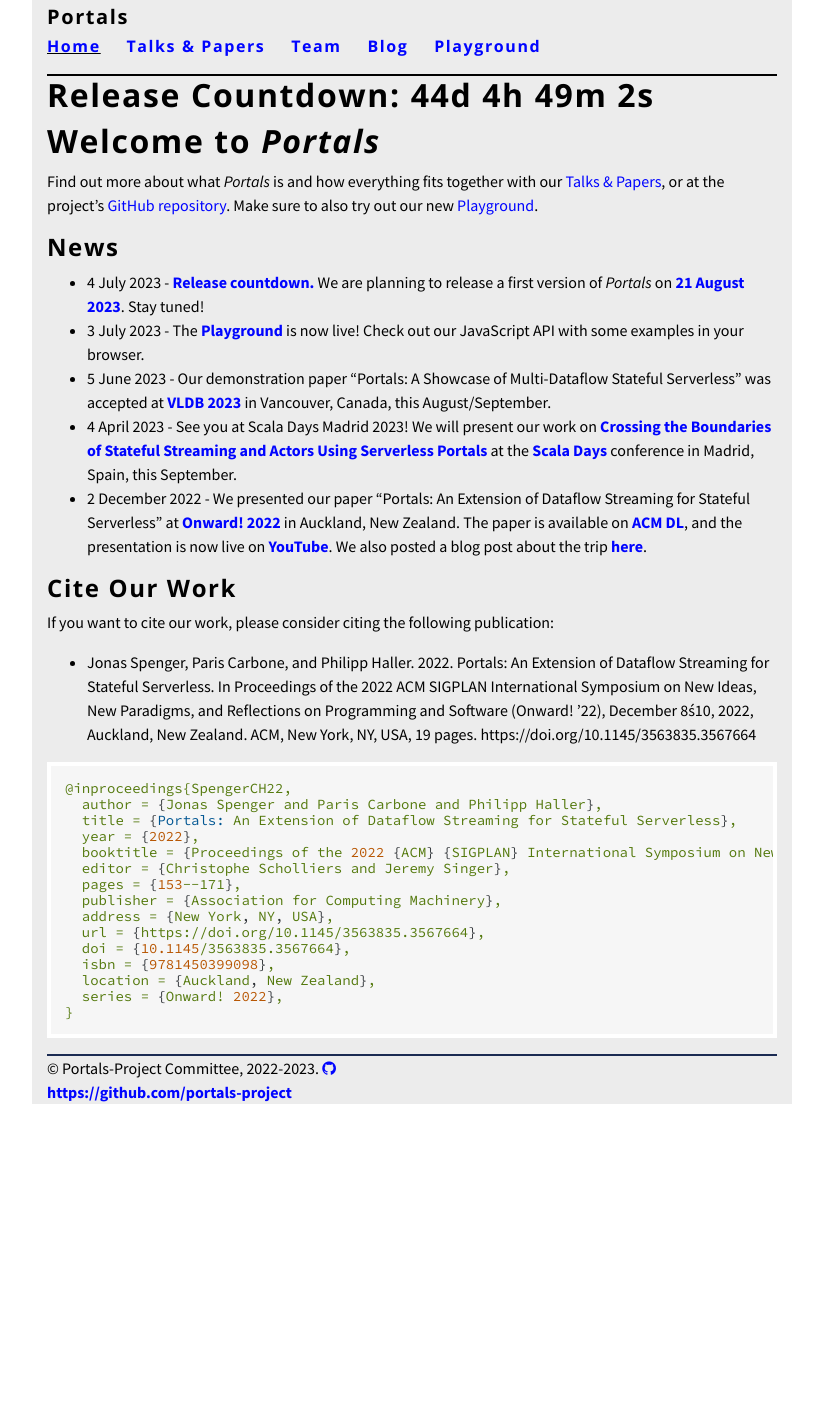
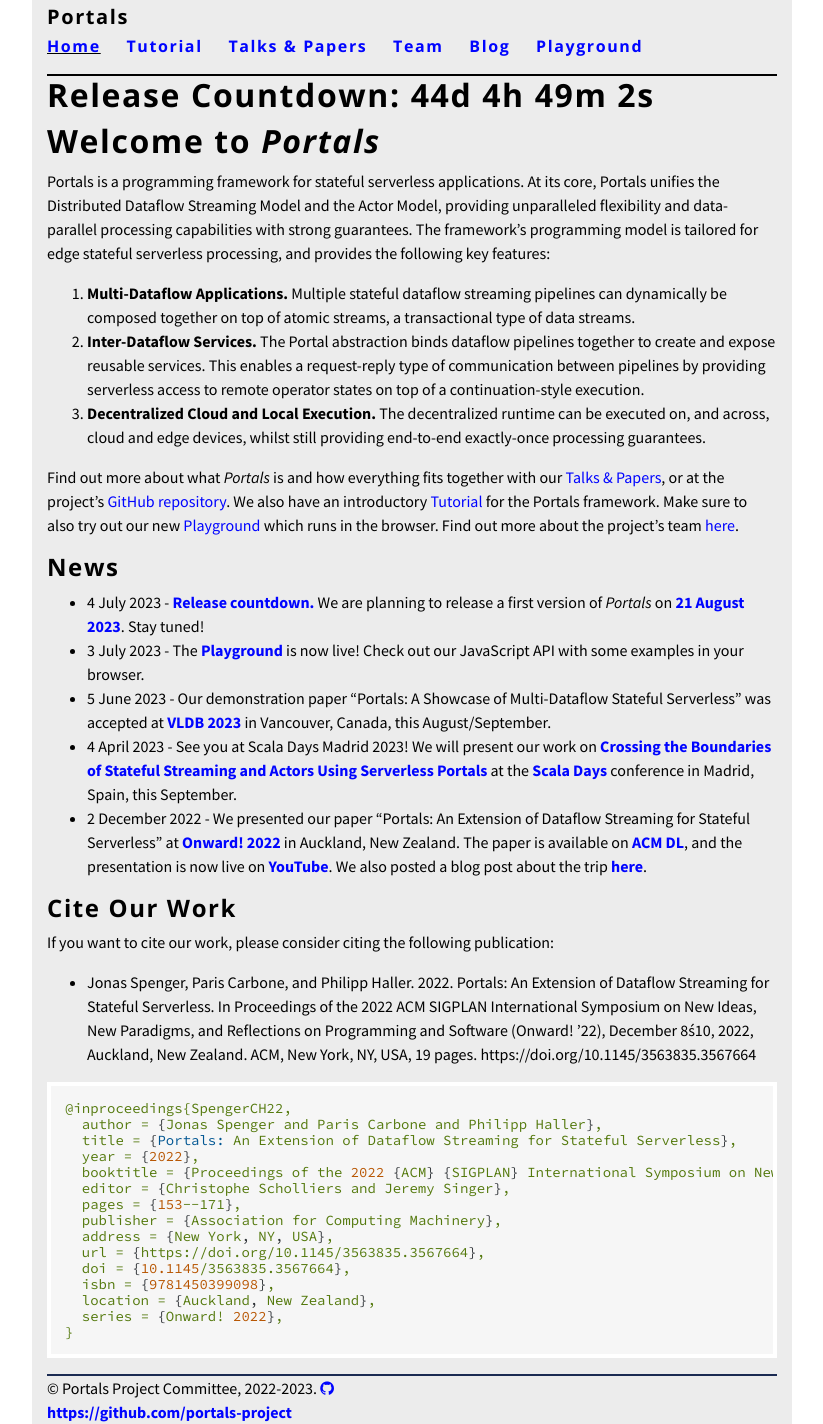
Before and after one commit to portals-project/portals-project.github.io, a Jekyll site: the page built from index.md, in a window 1280 px wide. Shown: the whole page, without its empty margins (228-1051 px from the left). Built offline with Jekyll 4.4.1, drawn with Linux system fonts in a browser that asks for light colours; nearby versions of some CDN libraries; before the commit the page ends 1104 px from its top, so only the background shows below that.

Commit message:
Website update
* Modified team members for latest status
* Added general information for the Portals project on the first page (fixes #6)
* Added a Tutorial page (left blank for now)
* Removed hyphen from Portals-Project

```diff
--- a/_config.yml
+++ b/_config.yml
@@ -4,4 +4,4 @@
     scope:
       path: ""
     values:
-      author: Portals-Project Committee
+      author: Portals Project Committee
--- a/_layouts/default.html
+++ b/_layouts/default.html
@@ -4,7 +4,7 @@
     <meta name="google-site-verification" content="a1ADv8ZqFqpPyedHSmCzSp2Z0LnwFklNIdHWR03AIzY" />
     <meta charset="utf-8">
     <meta name="viewport" content="width=device-width, initial-scale=1, shrink-to-fit=no">
-    <meta name="author" content="Portals-Project">
+    <meta name="author" content="Portals Project">
     <title>{{ page.title }} | {{ page.author }}</title>
     <link rel="stylesheet" href="https://cdnjs.cloudflare.com/ajax/libs/font-awesome/4.7.0/css/font-awesome.min.css">
     <link rel="stylesheet" href="https://stackpath.bootstrapcdn.com/bootstrap/4.5.0/css/bootstrap.min.css" integrity="sha384-9aIt2nRpC12Uk9gS9baDl411NQApFmC26EwAOH8WgZl5MYYxFfc+NcPb1dKGj7Sk" crossorigin="anonymous">
@@ -22,6 +22,7 @@
             <a class="navbar-brand" href="/">Portals</a>
             <ul>
               <li {% if "/" == page.url %}class="active"{% endif %}><a href="/">Home</a></li>
+              <li {% if "/tutorial" == page.url %}class="active"{% endif %}><a href="/tutorial">Tutorial</a></li>
               <li {% if "/talks-&-papers" == page.url %}class="active"{% endif %}><a href="/talks-&-papers">Talks & Papers</a></li>
               <li {% if "/team" == page.url %}class="active"{% endif %}><a href="/team">Team</a></li>
               <li {% if page.url contains "/blog/" %}class="active"{% endif %}><a href="/blog/">Blog</a></li>
@@ -32,7 +33,7 @@
             {{ content }}
           </div>
           <footer>
-            © Portals-Project Committee, 2022-2023.
+            © Portals Project Committee, 2022-2023.
             <a href="https://github.com/portals-project" title="GitHub"><i class="fa fa-github" aria-hidden="true"></i></a>
             <br/>
             <a href="https://github.com/portals-project">https://github.com/portals-project</a>
--- a/index.md
+++ b/index.md
@@ -7,7 +7,13 @@
 
 # Welcome to *Portals*
 
-Find out more about what *Portals* is and how everything fits together with our [Talks & Papers](/talks-&-papers), or at the project's [GitHub repository](https://github.com/portals-project). Make sure to also try out our new [Playground](https://www.portals-project.org/playground/).
+Portals is a programming framework for stateful serverless applications. At its core, Portals unifies the Distributed Dataflow Streaming Model and the Actor Model, providing unparalleled flexibility and data-parallel processing capabilities with strong guarantees. The framework's programming model is tailored for edge stateful serverless processing, and provides the following key features:
+
+1. **Multi-Dataflow Applications.** Multiple stateful dataflow streaming pipelines can dynamically be composed together on top of atomic streams, a transactional type of data streams.
+2. **Inter-Dataflow Services.** The Portal abstraction binds dataflow pipelines together to create and expose reusable services. This enables a request-reply type of communication between pipelines by providing serverless access to remote operator states on top of a continuation-style execution.
+3. **Decentralized Cloud and Local Execution.** The decentralized runtime can be executed on, and across, cloud and edge devices, whilst still providing end-to-end exactly-once processing guarantees.
+
+Find out more about what *Portals* is and how everything fits together with our [Talks & Papers](/talks-&-papers), or at the project's [GitHub repository](https://github.com/portals-project). We also have an introductory [Tutorial](/tutorial) for the Portals framework. Make sure to also try out our new [Playground](https://www.portals-project.org/playground/) which runs in the browser. Find out more about the project's team [here](/team).
 
 ## News
 
```
Also changed, not shown: _posts/2022-10-12-portals-project-website-launch.md (+3 -3 lines), team.md (+6 -2 lines), tutorial.md (added, +8 -0 lines).
